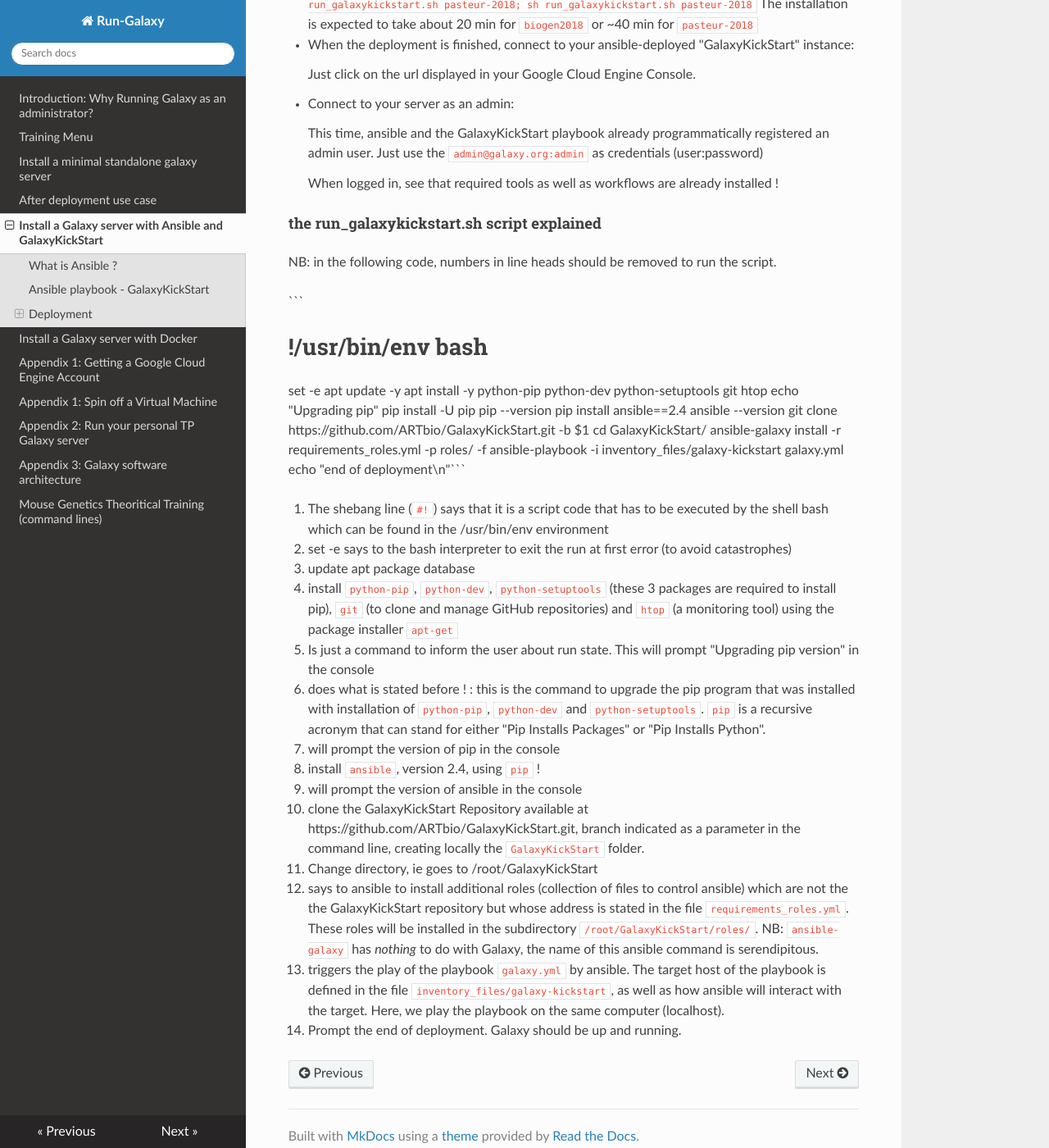
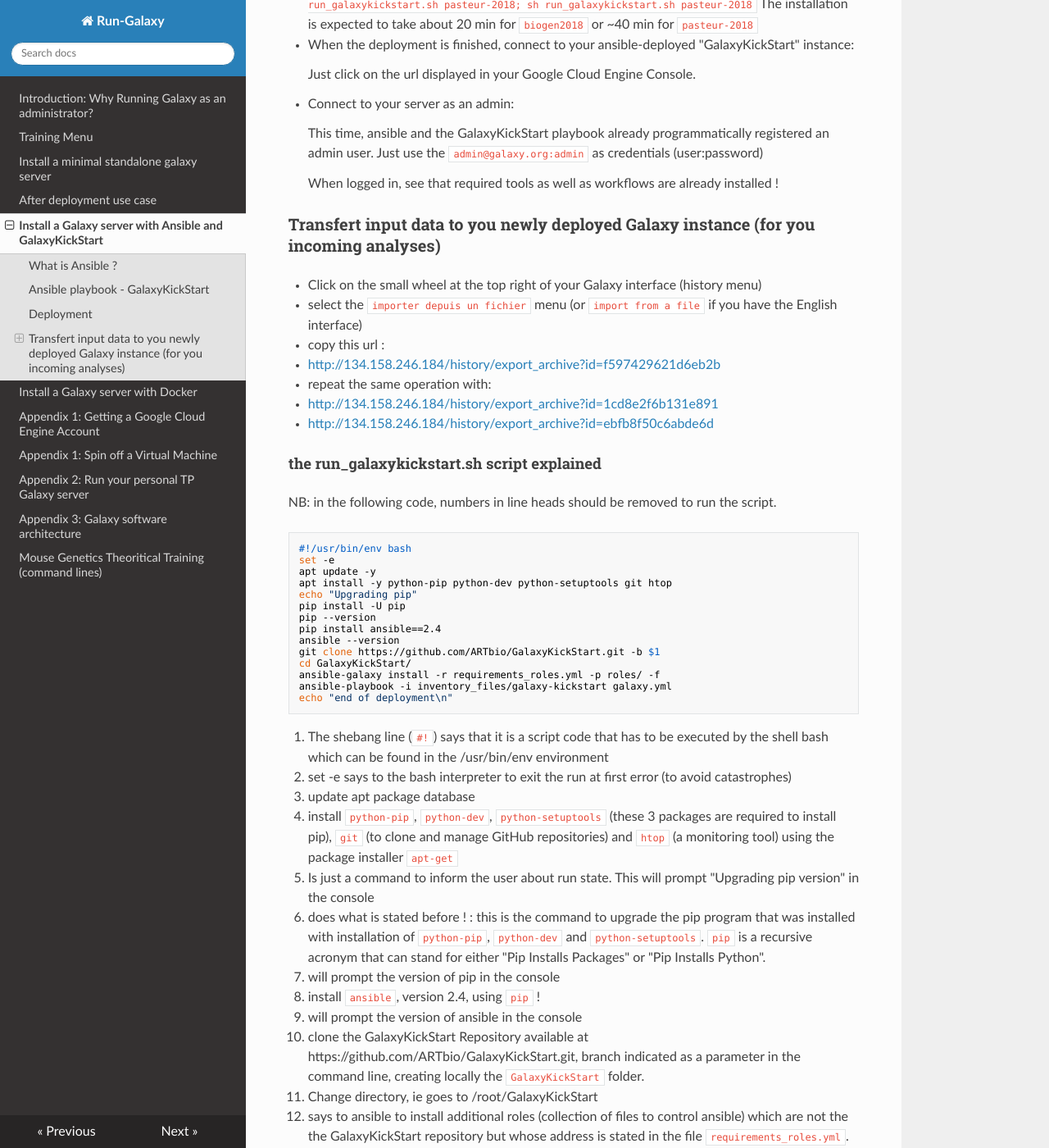
Before and after one commit to ARTbio/Run-Galaxy, an MkDocs documentation site: the page built from docs/GalaxyKickStart.md, in a window 1280 px wide and 1400 px high, scrolled down 1898 px. Shown: the whole window at 82% size. Built offline with MkDocs 1.6.1, drawn with Linux system fonts in a browser that asks for light colours; nearby versions of some CDN libraries; old or Windows-style settings are respelled for this version of MkDocs.

Commit message:
add documentation for uploading histories

````diff
--- a/docs/GalaxyKickStart.md
+++ b/docs/GalaxyKickStart.md
@@ -63,6 +63,16 @@ The installation is expected to take about 20 min for `biogen2018` or ~40 min fo
 
     When logged in, see that required tools as well as workflows are already installed !
 
+### Transfert input data to you newly deployed Galaxy instance (for you incoming analyses)
+
+- Click on the small wheel at the top right of your Galaxy interface (history menu)
+- select the `importer depuis un fichier` menu (or `import from a file` if you have the English interface)
+- copy this url :
+  - [http://134.158.246.184/history/export_archive?id=f597429621d6eb2b](http://134.158.246.184/history/export_archive?id=f597429621d6eb2b)
+- repeat the same operation with:
+  - [http://134.158.246.184/history/export_archive?id=1cd8e2f6b131e891](http://134.158.246.184/history/export_archive?id=1cd8e2f6b131e891)
+  - [http://134.158.246.184/history/export_archive?id=ebfb8f50c6abde6d](http://134.158.246.184/history/export_archive?id=ebfb8f50c6abde6d)
+
 
 #### the run_galaxykickstart.sh script explained
 
@@ -82,7 +92,8 @@ git clone https://github.com/ARTbio/GalaxyKickStart.git -b $1
 cd GalaxyKickStart/
 ansible-galaxy install -r requirements_roles.yml -p roles/ -f
 ansible-playbook -i inventory_files/galaxy-kickstart galaxy.yml
-echo "end of deployment\n"```
+echo "end of deployment\n"
+```
 
 0. The shebang line (`#!`) says that it is a script code that has to be executed
 by the shell bash which can be found in the /usr/bin/env environment
````
